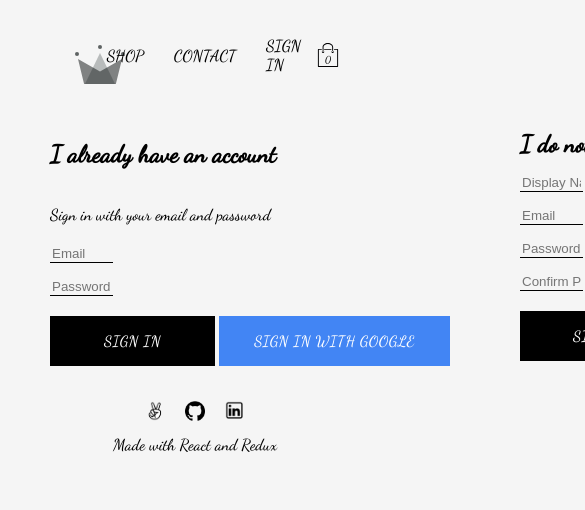
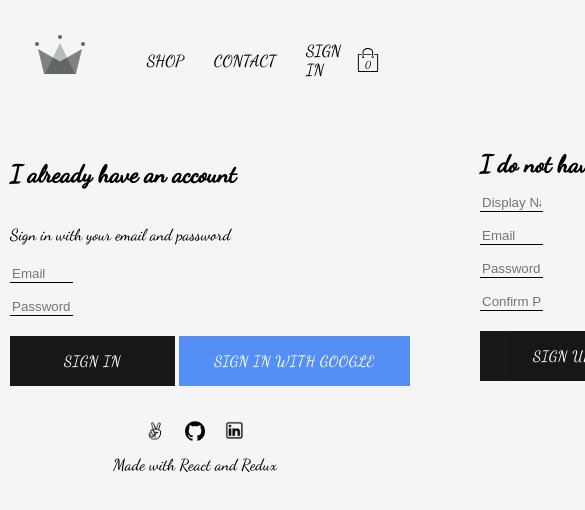
Before and after one commit to gheezl/Rushlow-Clothing, a React app in the folder client/: page /signin in a window 390 px wide. Shown: the top 510 px of the page, 585 px wide, since content can reach past the window. Built offline with nearby package versions, Linux system fonts and the light colour scheme; no server answers.

Commit message:
I am adding some media querys

```diff
--- a/client/src/App.js
+++ b/client/src/App.js
@@ -1,10 +1,10 @@
 import React, { useEffect, Fragment } from 'react';
 import { Route, Switch, Redirect } from "react-router-dom";
 import { createStructuredSelector } from "reselect"
-import { connect, useDispatch } from "react-redux"
+import { connect } from "react-redux"
 
 
-import './App.css';
+import './App.scss';
 
 import HomePage from "./pages/homepage/homepage.jsx";
 import Shop from "./pages/shop/shop.jsx";
--- a/client/src/App.css
+++ b/client/src/App.scss
@@ -2,9 +2,17 @@ body {
   font-family: 'Dancing Script', cursive;
   padding: 20px 50px;
   background-color: whitesmoke;
+
+
 }
 
 a {
   text-decoration: none;
   color: black;
 }
+
+@media only screen and (max-width: 800px) {
+  body {
+      padding: 10px ;
+  }
+}
--- a/client/src/components/collection-item/collection-item.scss
+++ b/client/src/components/collection-item/collection-item.scss
@@ -52,3 +52,17 @@
     }
   }
 }
+
+
+@media only screen and (max-width: 800px) {
+  .collection-item {
+      width: 30vw;
+  }
+
+  .custom-button {
+    display: block;
+    opacity: 0.9;
+    min-width: unset;
+    padding: 0 10px;
+  }
+}
--- a/client/src/components/collection-preview/collection-preview.scss
+++ b/client/src/components/collection-preview/collection-preview.scss
@@ -23,3 +23,16 @@
     justify-content: space-between;
   }
 }
+
+@media only screen and (max-width: 800px) {
+  .collection-preview {
+    align-items: center;
+  }
+
+  .preview {
+    display: grid;
+    grid-template-columns: 1fr 1fr;
+    grid-template-rows: 1fr 1fr;
+    gap: 15px;
+  }
+}
--- a/client/src/components/header/header.scss
+++ b/client/src/components/header/header.scss
@@ -31,3 +31,19 @@
     }
   }
 }
+
+@media only screen and (max-width: 800px) {
+  .header {
+    height: 100px;
+    margin-bottom: 20px;
+  }
+
+  .logo-container {
+    width: 50px;
+    padding: 0;
+  }
+
+  .options {
+    width: 80%;
+  }
+}
--- a/client/src/components/menu-item/menu-item.scss
+++ b/client/src/components/menu-item/menu-item.scss
@@ -58,3 +58,10 @@
     }
   }
 }
+
+
+  @media only screen and (max-width: 800px) {
+  .menu-item {
+
+  }
+}
--- a/client/src/index.js
+++ b/client/src/index.js
@@ -7,7 +7,7 @@ import { PersistGate } from "redux-persist/integration/react"
 import store from "./redux/store.js"
 import persistor from "./redux/persistStore.js"
 
-import './index.css';
+import './index.scss';
 import App from './App';
 
 
--- a/client/src/pages/shop/shop.jsx
+++ b/client/src/pages/shop/shop.jsx
@@ -1,9 +1,6 @@
 import React, { useEffect, Fragment } from 'react';
 import { connect } from "react-redux"
 import { Route } from "react-router-dom";
-
-import { createStructuredSelector } from "reselect"
-import selectIsCollectionFetching from "../../redux/shop/selectors/selectIsCollectionFetching.selector.js"
 
 import CollectionsOverviewContainer from "../../components/collections-overview/collections-overview.container.jsx"
 import CollectionsPageContainer from "../../pages/collection/collection.container.jsx"
```
Also changed, not shown: client/src/index.scss (renamed from client/src/index.css).
